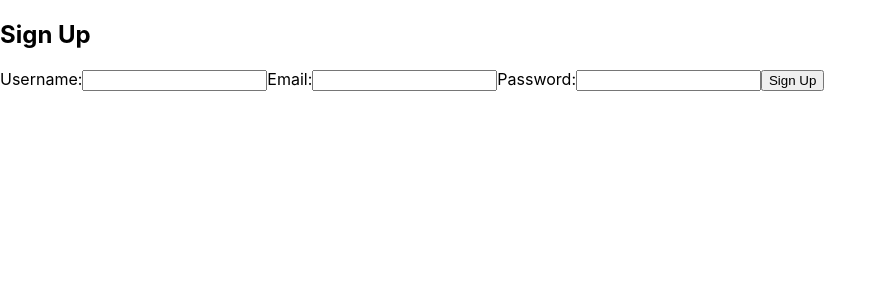
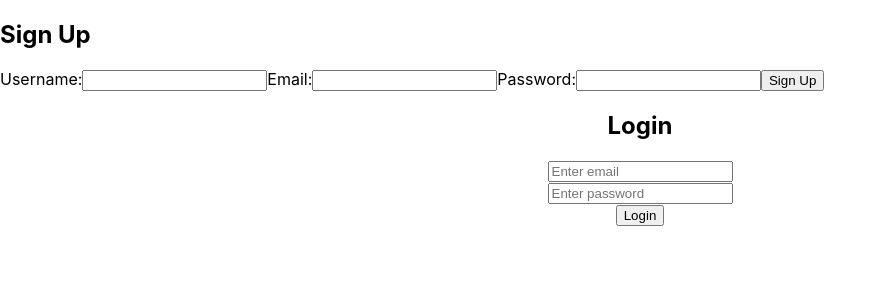
Before and after one commit to brian1996-web/nec-trial-one-fr, a React (Create React App) app: page / in a window 1280 px wide. Shown: the top 300 px of the page, without its empty margins (0-886 px from the left). Built offline with nearby package versions, Linux system fonts and the light colour scheme.

Commit message:
submitin error worked on

```diff
--- a/package.json
+++ b/package.json
@@ -7,6 +7,7 @@
     "@testing-library/jest-dom": "^6.6.3",
     "@testing-library/react": "^16.2.0",
     "@testing-library/user-event": "^13.5.0",
+    "cors": "^2.8.5",
     "react": "^19.0.0",
     "react-dom": "^19.0.0",
     "react-scripts": "5.0.1",
--- a/src/App.js
+++ b/src/App.js
@@ -6,8 +6,8 @@ function App() {
   return (
     <div>
       <SignUp/>
-      {/* <Login/>
-       */}
+       <Login/>
+
     </div>
 
   );
--- a/src/SignUp.jsx
+++ b/src/SignUp.jsx
@@ -17,8 +17,12 @@ function SignUp() {
     e.preventDefault();
 
     try {
+      console.log("Form Data:", formData);
+
       const response = await fetch(
-        "https://nec-trial-one.onrender.com/signup",
+        "https://nec-trial-one.onrender.com/signup/signup",
+        // "http://localhost:3001/signup/signup",
+
         {
           method: "POST",
           headers: {
```
Also changed, not shown: 1 other file (tests, documents, lock files or other folders).
